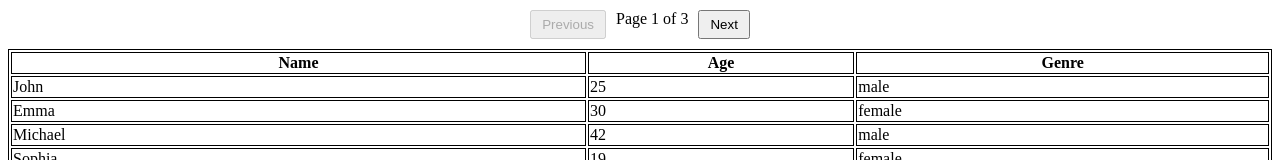
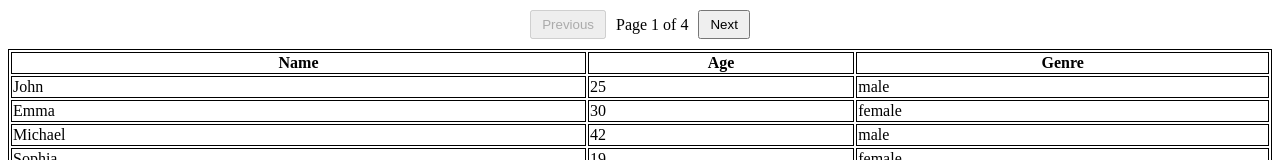
Before and after one commit to eaangrino/Table-Pagination, a React (Create React App) app: page / in a window 1280 px wide. Shown: the top 160 px of the page. Built offline with nearby package versions, Linux system fonts and the light colour scheme.

Commit message:
Fix bug pagination actions and more tiped variables

```diff
--- a/src/components/Table.tsx
+++ b/src/components/Table.tsx
@@ -1,15 +1,14 @@
 import React, { useState } from 'react';
+import { IData } from '../interface/interface';
 import useTable from './hook/useTable';
 import TableFooter from './TableFooter';
 
 const Table = ({
   data,
   rowsPerPage,
-  children,
 }: {
-  data: any[];
+  data: IData[];
   rowsPerPage: number;
-  children: React.ReactNode;
 }) => {
   const [page, setPage] = useState<number>(1);
   const { slice, range } = useTable(data, page, rowsPerPage);
--- a/src/components/TableFooter.tsx
+++ b/src/components/TableFooter.tsx
@@ -1,4 +1,5 @@
 import React, { useEffect } from 'react';
+import { IData } from '../interface/interface';
 
 const TableFooter = ({
   range,
@@ -6,10 +7,10 @@ const TableFooter = ({
   page,
   slice,
 }: {
-  range: any[];
+  range: number[];
   setPage: React.Dispatch<React.SetStateAction<number>>;
   page: number;
-  slice: any[];
+  slice: IData[];
 }) => {
   const goToPreviousPage = () => {
     if (page > 1) {
@@ -18,7 +19,7 @@ const TableFooter = ({
   };
 
   const goToNextPage = () => {
-    if (page < range.length - 1) {
+    if (page < range.length) {
       setPage(page + 1);
     }
   };
@@ -33,9 +34,9 @@ const TableFooter = ({
         Previous
       </button>
       <span>
-        Page {page} of {range.length - 1}
+        Page {page} of {range.length}
       </span>
-      <button onClick={goToNextPage} disabled={page === range.length - 1}>
+      <button onClick={goToNextPage} disabled={page === range.length}>
         Next
       </button>
     </div>
--- a/src/components/hook/useTable.ts
+++ b/src/components/hook/useTable.ts
@@ -1,6 +1,7 @@
 import { useState, useEffect } from 'react';
+import { IData } from '../../interface/interface';
 
-const calculateRange = (data: any[], rowsPerPage: number) => {
+const calculateRange = (data: IData[], rowsPerPage: number) => {
   const range = [];
   const num = Math.ceil(data.length / rowsPerPage);
   let i = 1;
@@ -10,13 +11,13 @@ const calculateRange = (data: any[], rowsPerPage: number) => {
   return range;
 };
 
-const sliceData = (data: any[], page: number, rowsPerPage: number) => {
+const sliceData = (data: IData[], page: number, rowsPerPage: number) => {
   return data.slice((page - 1) * rowsPerPage, page * rowsPerPage);
 };
 
-const useTable = (data: any[], page: number, rowsPerPage: number) => {
+const useTable = (data: IData[], page: number, rowsPerPage: number) => {
   const [tableRange, setTableRange] = useState<number[]>([]);
-  const [slice, setSlice] = useState<any[]>([]);
+  const [slice, setSlice] = useState<IData[]>([]);
 
   useEffect(() => {
     const range = calculateRange(data, rowsPerPage);
--- /dev/null
+++ b/src/interface/interface.ts
@@ -0,0 +1,5 @@
+export interface IData {
+  name: string;
+  age: number;
+  genre: string;
+}
--- a/src/style.css
+++ b/src/style.css
@@ -16,6 +16,7 @@ td {
 .pagination {
   display: flex;
   justify-content: center;
+  align-items: center;
   margin-top: 10px;
   margin-bottom: 10px;
 }
```
